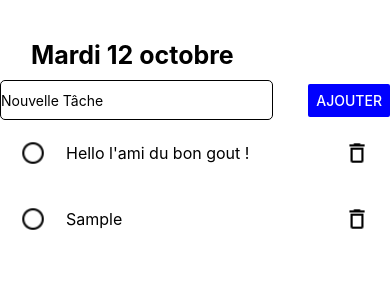
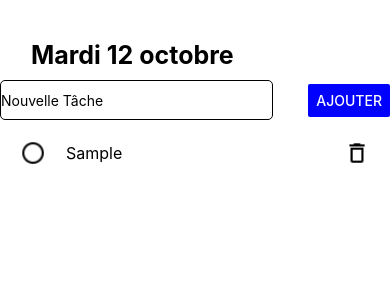
Before and after one commit to JulienMulle/todolist, a React Native app: screen / in a window 390 px wide. Both pictures are taken after typing "Sample" into the empty fields and a click on the button "AJOUTER". Shown: the top 300 px of the page. Built offline with nearby package versions, Linux system fonts and the light colour scheme.

Commit message:
mise en place des elements cliquable avec Pressable +

```diff
--- a/src/screens/tasks/TaskTile.js
+++ b/src/screens/tasks/TaskTile.js
@@ -1,23 +1,37 @@
 import React from 'react'
-import { Text, Image, StyleSheet,View } from 'react-native';
+import { Text, Image, StyleSheet,View, Pressable } from 'react-native';
 
 import outline_circle from "../../../assets/Icons/outline_circle.png";
 import icon_bin from "../../../assets/Icons/icon_bin.png";
 
-export default function TaskTile({task}) {
+export default function TaskTile({task, onUpdateTask}) {
+
+    const onChageStatus = () =>{
+        onUpdateTask(task.id)
+    }
+
+    const onDeleteTask = ()=>{
+
+    }
+
     return (
         <View style={styles.container}>
-            <View style={styles.subContainer}>
+            <Pressable onPress={onChageStatus}
+            style={styles.subContainer}>
                 <Image
                 style={styles.check}
                 source={outline_circle}
                 />
                 <Text style={styles.title}>{task.title}</Text>
-            </View>
+            </Pressable>
+            <Pressable
+            onPress={onDeleteTask}
+            >
                 <Image
                 style={styles.check}
                 source={icon_bin}
                 />
+            </Pressable>
         </View>
     )
 }
--- a/src/screens/tasks/index.js
+++ b/src/screens/tasks/index.js
@@ -7,13 +7,11 @@ import TaskTile from './TaskTile';
 export default function TaskScreen() {
     // Liste de taches
     //State pour garder en mémoire les taches
-    const [tasks, setTasks] = useState([
-        {title: "Hello l'ami du bon gout !", isCompleted: false}
-    ])
+    const [tasks, setTasks] = useState([])
 
     //item sera un élément du tableau : {title: "Hello l'ami du bon gout !", isCompleted: false}
     const renderItem = ({item}) => {
-        return <TaskTile task={item}/>
+        return <TaskTile task={item} onUpdateTask={onUpdateTask}/>
     }
 
     //ajouter une fonction pour ajouter une tache au state
@@ -25,6 +23,25 @@ export default function TaskScreen() {
             title,
             isCompleted: false
         }])
+    }
+
+    const onUpdateTask = (id) =>{
+        let newTasks = []
+
+        tasks.forEach(t=>{
+            if (t.id !== id)
+            {
+                newTasks.push(t)
+                return
+            }
+            newTasks.push({
+                id,
+                title : t.title,
+                isCompleted : !t.isCompleted
+            })
+        })
+
+        setTasks(newTasks)
     }
     //asyncStorage
 
```
